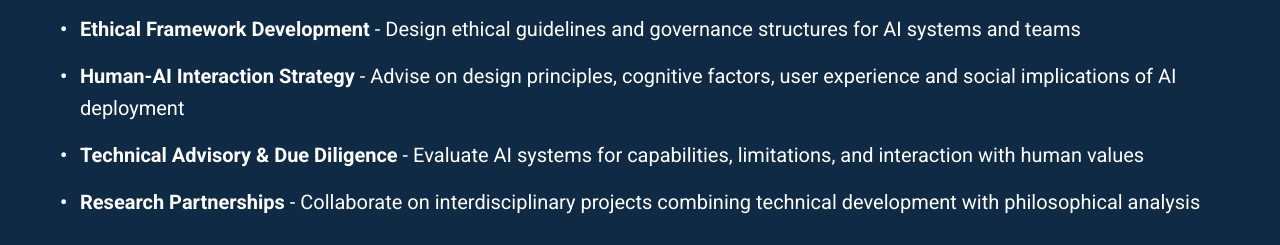
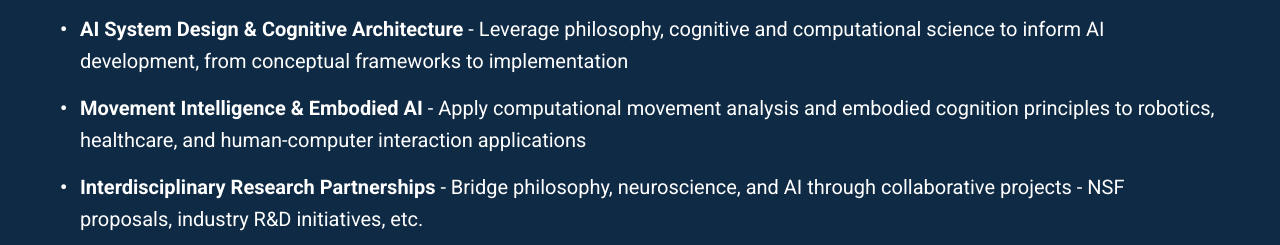
Before and after one commit to tBenBaker/bakerintel, a plain HTML site: page index.html in a window 1280 px wide. Shown: the part 524-769 px from the top of the page. Drawn offline with Linux system fonts and the light colour scheme.

Commit message:
services edit

```diff
--- a/index.html
+++ b/index.html
@@ -17,10 +17,11 @@
         <section class="section-services">
             <h2>Services</h2>
             <ul class="services-list">
-                <li><strong>Ethical Framework Development</strong> - Design ethical guidelines and governance structures for AI systems and teams</li>
-                <li><strong>Human-AI Interaction Strategy</strong> - Advise on design principles, cognitive factors, user experience and social implications of AI deployment</li>
-                <li><strong>Technical Advisory & Due Diligence</strong> - Evaluate AI systems for capabilities, limitations, and interaction with human values</li>
-                <li><strong>Research Partnerships</strong> - Collaborate on interdisciplinary projects combining technical development with philosophical analysis</li>
+                <li><strong>AI System Design & Cognitive Architecture</strong> - Leverage philosophy, cognitive and computational science to inform AI development, from conceptual frameworks to implementation</li>
+                <li><strong>Movement Intelligence & Embodied AI</strong> - Apply computational movement analysis and embodied cognition principles to robotics, healthcare, and human-computer interaction applications</li>
+                <li><strong>Interdisciplinary Research Partnerships</strong> - Bridge philosophy, neuroscience, and AI through collaborative projects - NSF proposals, industry R&D initiatives, etc.</li>
+                <li><strong>AI Ethics & Governance Advisory</strong> - Develop ethical guidelines and AI frameworks grounded in philosophical and technical expertise</li>
+                <li><strong>Strategic AI Education & Communication</strong> - Translate complex AI concepts for executive teams, boards, and stakeholders</li>
             </ul>
 
             <p><a href="assets/CV_consult.pdf">Consulting CV</a></p>
```
